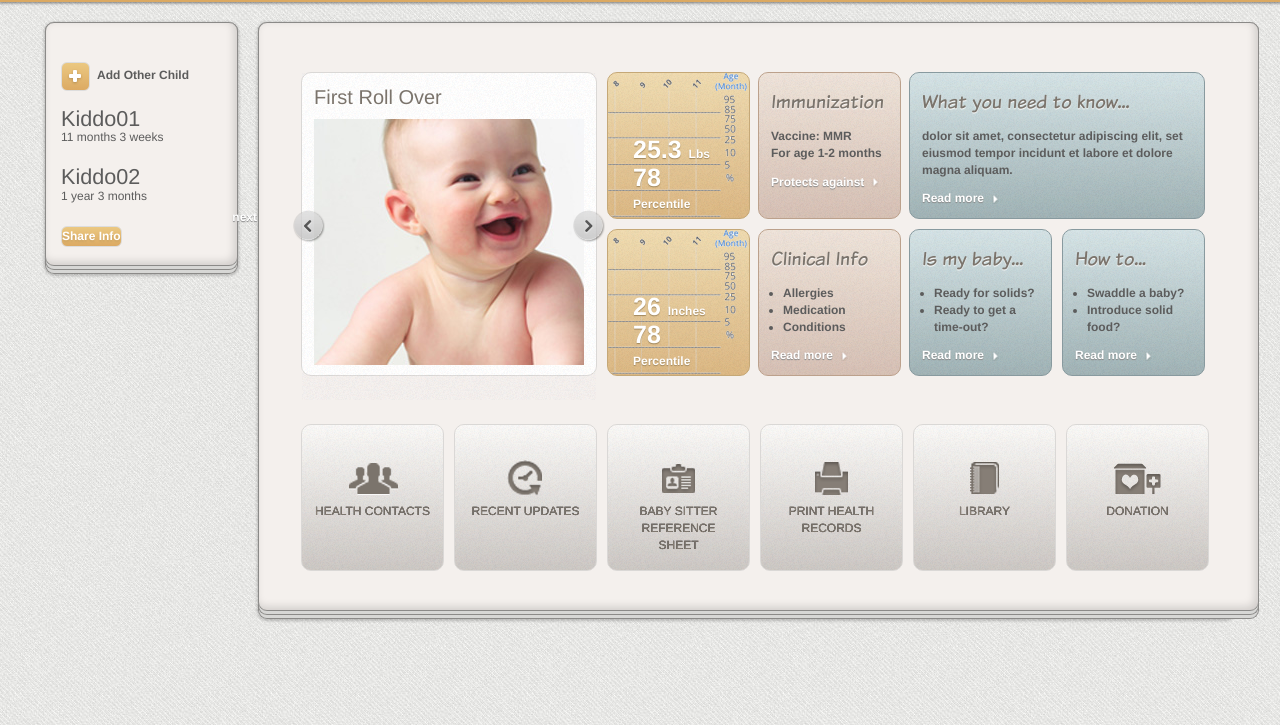
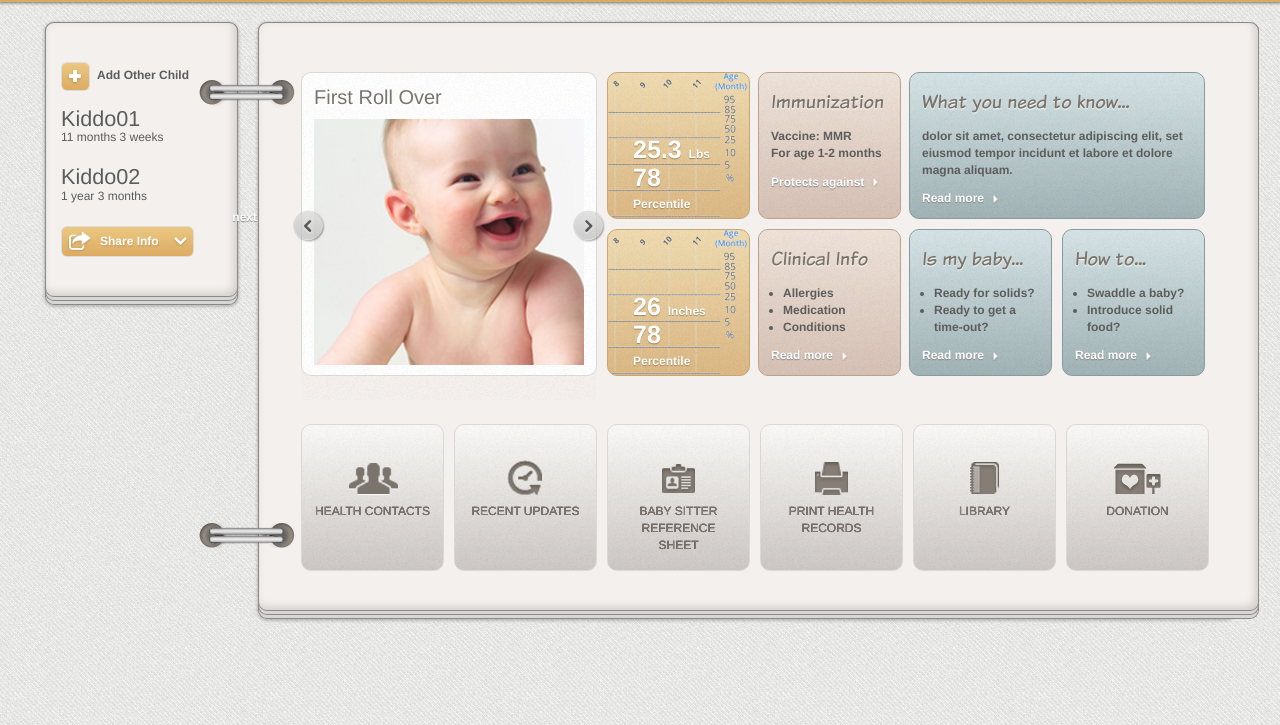
Before and after one commit to genclik/bhr, a plain HTML site: page index.html in a window 1280 px wide. Shown: the part 75-800 px from the top of the page. Drawn offline with nearby package versions, Linux system fonts and the light colour scheme.

Commit message:
Ajouter les anneaux (manque le script pour l'ajustement) + retirer la ligne qui ajoute trop de pages

```diff
--- a/index.html
+++ b/index.html
@@ -29,8 +29,8 @@
 				<img src="images/logo.png" class="logo" alt="Baby Health Record" />
 
 				<ul class="quickmenu">
+					<li><a href="#">Sign Out</a></li>
 					<li>User's name</li>
-					<li><a href="#">Sign Out</a></li>
 				</ul><!-- /.quickmenu -->
 
 			</div> <!-- /.inner-header -->
@@ -179,6 +179,8 @@
 						</div><!-- /.col1 -->
 					</div><!-- /.sections -->
 				</div> <!-- /.content addBook -->
+
+				<div class="anneaux"></div> <!-- /.anneaux -->
 			</div> <!-- /.content-wrapper -->
 		</div> <!-- /.container -->
 
--- a/scripts/scripts.js
+++ b/scripts/scripts.js
@@ -6,6 +6,8 @@ $(document).ready(function() {
 
 	$(".addChild").prepend('<span class="button"><span /></span>');
 	$(".share").wrapInner('<span class="button"><span /></span>');
+
+
 
 	/*Rhino Slider*/
 	$('#slider').rhinoslider({
@@ -21,7 +23,7 @@ $(document).ready(function() {
 
 $(window).resize(function() {
 	$(".addBook").each(function(){
-		$(this).wrap('<div class="bookSheet"><div class="bookSheet"></div></div>');
+		//$(this).wrap('<div class="bookSheet"><div class="bookSheet"></div></div>');
 		$(this).parents(".bookSheet").width($(this).outerWidth() -2);
 	});
 });
--- a/styles/screen.less
+++ b/styles/screen.less
@@ -151,7 +151,7 @@ header {
 			margin-bottom:0;
 
 			li {
-				float:left;
+				float:right;
 				list-style:none;
 				margin-left:10px;
 			}
@@ -247,8 +247,7 @@ header {
 
 			.share {
 				display:block;
-				float:left;
-				margin-right:7px;
+				padding:5px;
 				border:1px solid #ddd;
 				display:block;
 				font-size:1.2em;
@@ -257,10 +256,24 @@ header {
 				text-decoration:none;
 				font-weight:bold;
 
-				text-shadow: 0px 2px 2px #cda564;
+				text-shadow: 1px 2px 1px #cda564;
 				.rounded(6px);
 				.gradient(#ebc881, #dcaa63, #ebc881);
 				behavior:@behaviorSRC;
+
+				.button {
+					display:block;
+					padding-left:33px;
+
+					.bg("bg/share.png", no-repeat, center, left);
+
+					span {
+						display:block;
+						padding-right:20px;
+
+						.bg("bg/arrow-down.png", no-repeat, center, right);
+					}
+				}
 			}
 		}
 	}
@@ -270,6 +283,7 @@ header {
 		width:977px;
 		float:left;
 		margin-left:20px;
+		position:relative;
 
 		.rounded(9px);
 		box-shadow: 0px 1px 3px 1px rgba(0, 0, 0, 0.2);
@@ -284,6 +298,15 @@ header {
 
 			box-shadow: inset -3px -3px 9px 0px rgba(0, 0, 0, 0.15);
 			behavior:@behaviorSRC;
+		}
+
+		.anneaux {
+			width:96px;
+			height:468px;
+			position:absolute;
+			left:-59px; top:58px;
+
+			.bg("bg/anneau.png", repeat-y, top, left);
 		}
 	}
 
```
Also changed, not shown: images/bg/anneau.png (added), styles/screen.css.
